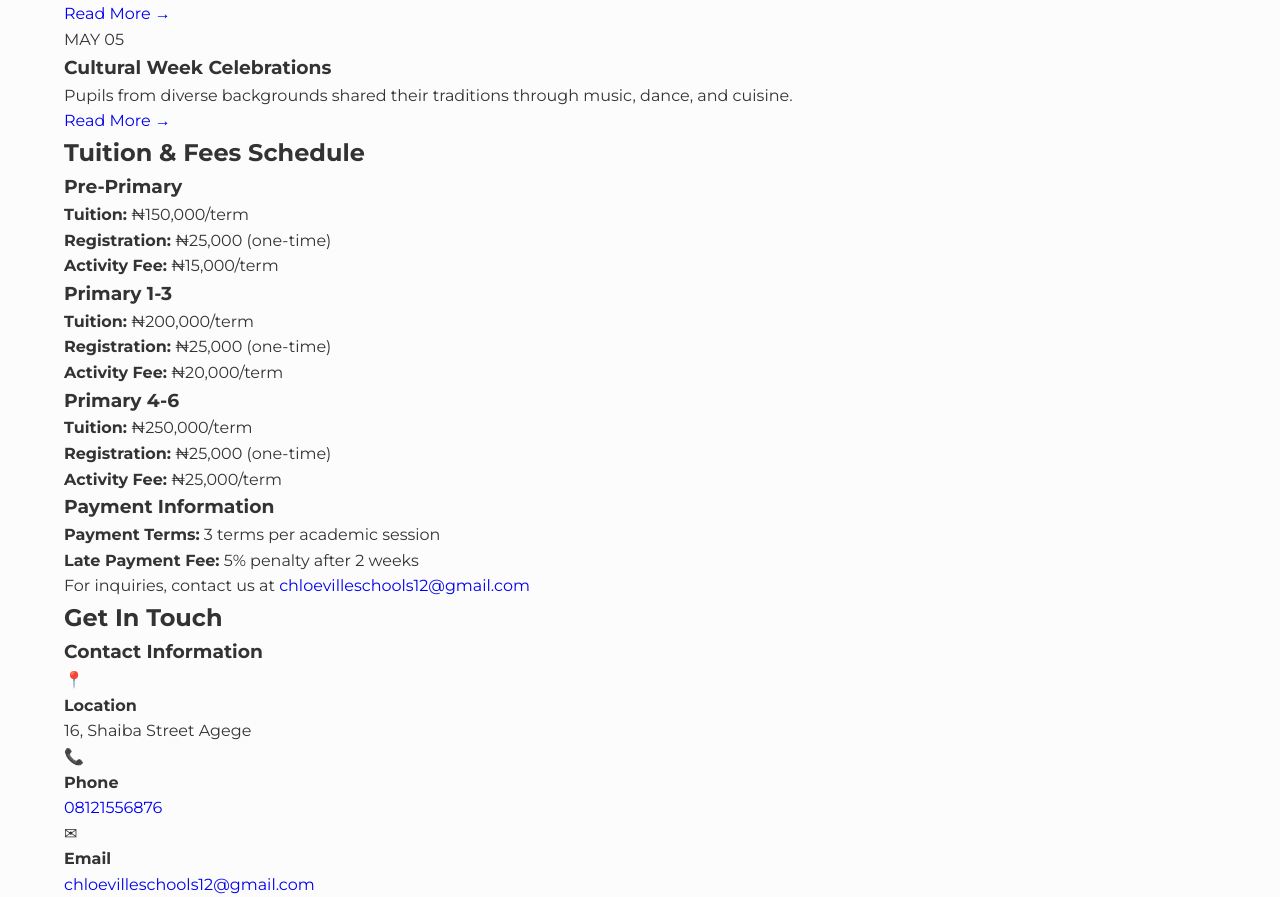
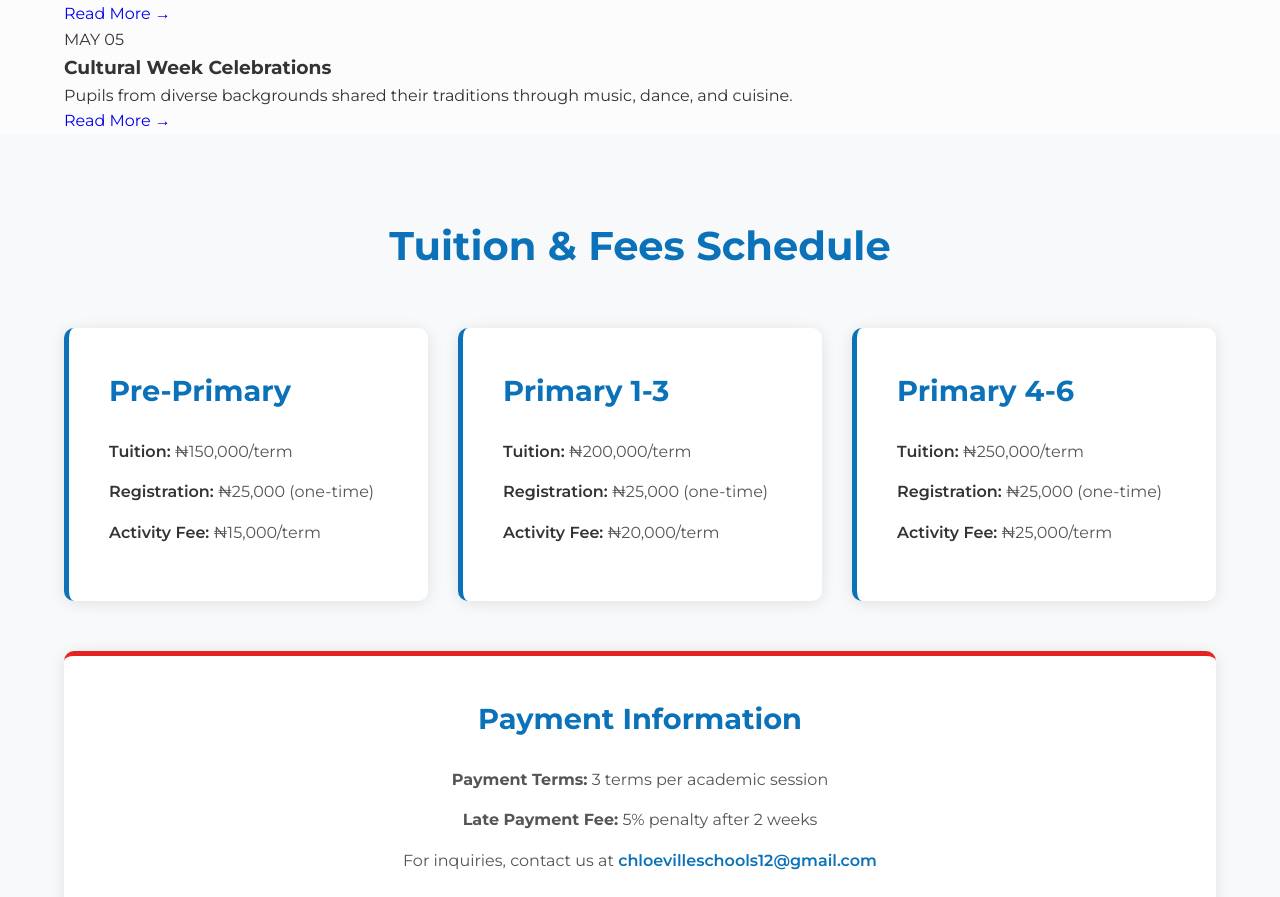
Before and after one commit to n7yp68jntw-glitch/Chloeville-Schools, a plain HTML site: page index.html in a window 1280 px wide. Shown: the part 3642-4539 px from the top of the page. Drawn offline with Linux system fonts and the light colour scheme.

Commit message:
Add CSS styles for Fees & Schedule section

```diff
--- a/style.css
+++ b/style.css
@@ -403,7 +403,94 @@ a {
 }
 
 /* ==========================================================================
-   6. FOOTER
+   6. FEES & SCHEDULE SECTION
+   ========================================================================== */
+.fees-section {
+    padding: 80px 0;
+    background-color: #f8f9fa;
+}
+
+.fees-section h2 {
+    text-align: center;
+    margin-bottom: 50px;
+    font-size: 2.5rem;
+    color: #0b72b9;
+    font-weight: 700;
+}
+
+.fees-grid {
+    display: grid;
+    grid-template-columns: repeat(auto-fit, minmax(300px, 1fr));
+    gap: 30px;
+    margin-bottom: 50px;
+}
+
+.fee-card {
+    background: white;
+    padding: 40px;
+    border-radius: 10px;
+    box-shadow: 0 2px 15px rgba(0,0,0,0.1);
+    transition: transform 0.3s ease, box-shadow 0.3s ease;
+    border-left: 5px solid #0b72b9;
+}
+
+.fee-card:hover {
+    transform: translateY(-5px);
+    box-shadow: 0 6px 25px rgba(0,0,0,0.15);
+}
+
+.fee-card h3 {
+    color: #0b72b9;
+    margin-bottom: 25px;
+    font-size: 1.8rem;
+    font-weight: 700;
+}
+
+.fee-details p {
+    margin: 15px 0;
+    color: #555;
+    font-size: 1rem;
+    line-height: 1.6;
+}
+
+.fee-details strong {
+    color: #333;
+    font-weight: 600;
+}
+
+.payment-info {
+    background: white;
+    padding: 40px;
+    border-radius: 10px;
+    text-align: center;
+    box-shadow: 0 2px 15px rgba(0,0,0,0.1);
+    border-top: 5px solid #e52321;
+}
+
+.payment-info h3 {
+    color: #0b72b9;
+    margin-bottom: 25px;
+    font-size: 1.8rem;
+    font-weight: 700;
+}
+
+.payment-info p {
+    margin: 15px 0;
+    color: #555;
+    font-size: 1rem;
+}
+
+.payment-info a {
+    color: #0b72b9;
+    font-weight: 600;
+}
+
+.payment-info a:hover {
+    color: #e52321;
+}
+
+/* ==========================================================================
+   7. FOOTER
    ========================================================================== */
 .main-footer {
     background-color: #1a1a1a;
@@ -459,7 +546,7 @@ a {
 }
 
 /* ==========================================================================
-   7. MOBILE RESPONSIVENESS
+   8. MOBILE RESPONSIVENESS
    ========================================================================== */
 @media (max-width: 768px) {
     .top-bar-content {
@@ -512,6 +599,22 @@ a {
         width: 100%;
     }
 
+    .fees-section h2 {
+        font-size: 1.8rem;
+    }
+
+    .fee-card {
+        padding: 25px;
+    }
+
+    .fee-card h3 {
+        font-size: 1.4rem;
+    }
+
+    .payment-info {
+        padding: 25px;
+    }
+
     .footer-content {
         grid-template-columns: 1fr;
         text-align: center;
```
